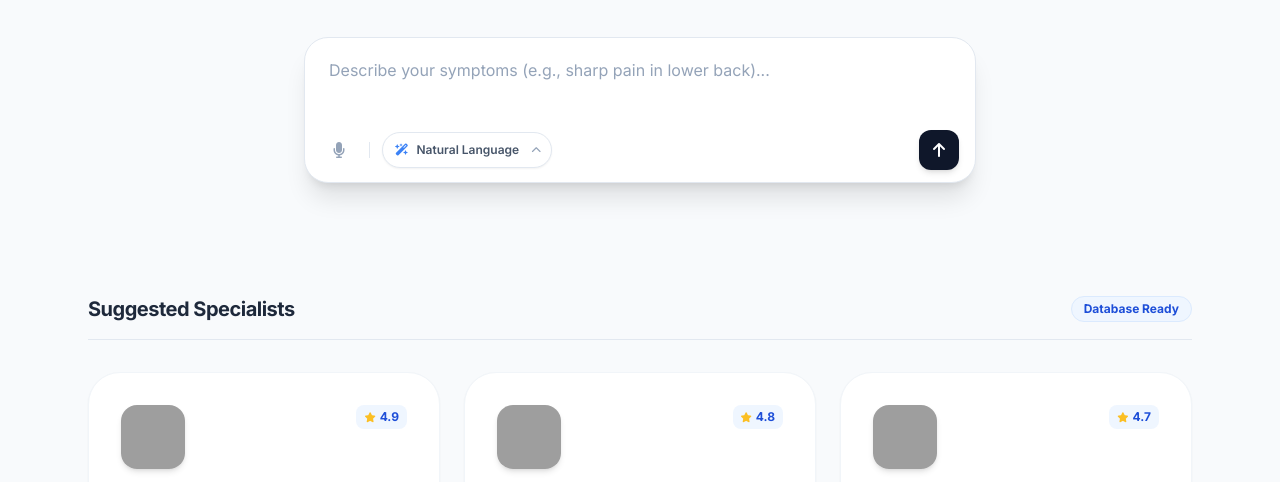
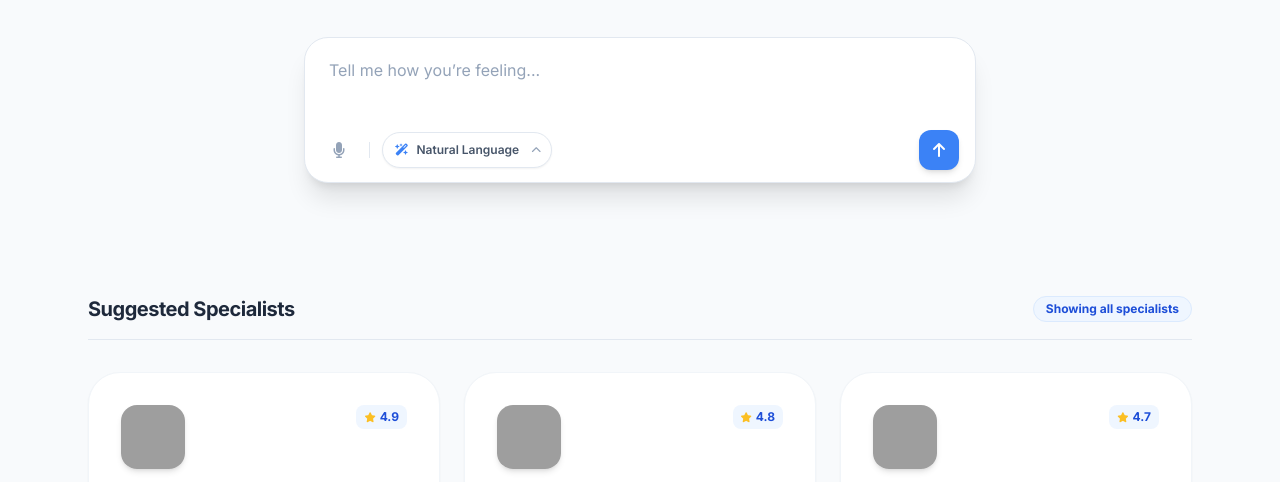
Before and after one commit to TomceGraphics/SymptomLink, a plain HTML site: page index.html in a window 1280 px wide. Shown: the part 300-782 px from the top of the page. Drawn offline with nearby package versions, Linux system fonts and the light colour scheme; no server answers; grey boxes are pictures that could not be loaded.

Commit message:
minur UI tweaks

```diff
--- a/index.html
+++ b/index.html
@@ -93,7 +93,7 @@
                     class="group relative flex flex-col rounded-3xl border border-slate-200 bg-white shadow-xl transition-all duration-300 focus-within:border-blue-400">
 
                     <!-- Text Area -->
-                    <textarea id="symptomInput" placeholder="Describe your symptoms (e.g., sharp pain in lower back)..."
+                    <textarea id="symptomInput" placeholder="Tell me how you’re feeling..."
                         class="min-h-[80px] w-full resize-none bg-transparent px-6 py-5 text-base text-slate-700 placeholder:text-slate-400 focus:outline-none custom-scrollbar"
                         oninput="this.style.height = 'auto'; this.style.height = this.scrollHeight + 'px'"></textarea>
 
@@ -178,7 +178,7 @@
 
                         <!-- RIGHT ACTION -->
                         <button onclick="triggerSearch()"
-                            class="h-10 w-10 inline-flex items-center justify-center rounded-xl bg-slate-900 text-white shadow-md hover:bg-blue-600 transition-all duration-150 ease-out active:scale-95">
+                            class="h-10 w-10 inline-flex items-center justify-center rounded-xl bg-blue-500 text-white shadow-md hover:bg-blue-600 transition-all duration-150 ease-out active:scale-95">
                             <i class="fa-solid fa-arrow-up"></i>
                         </button>
 
@@ -204,7 +204,7 @@
                 <h2 class="text-xl font-bold tracking-tight text-slate-800">Suggested Specialists</h2>
                 <div id="results-pill"
                     class="hidden md:flex items-center text-xs font-bold text-blue-700 bg-blue-50 px-3 py-1 rounded-full border border-blue-100">
-                    Database Ready
+                    Showing all specialists
                 </div>
             </div>
 
```
